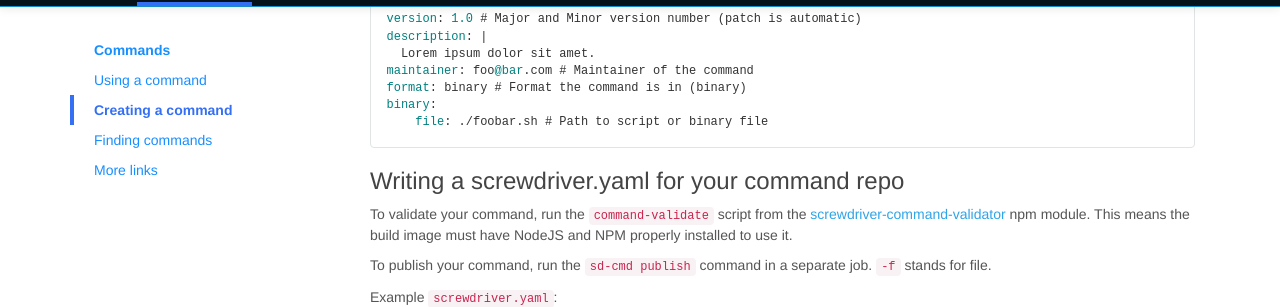
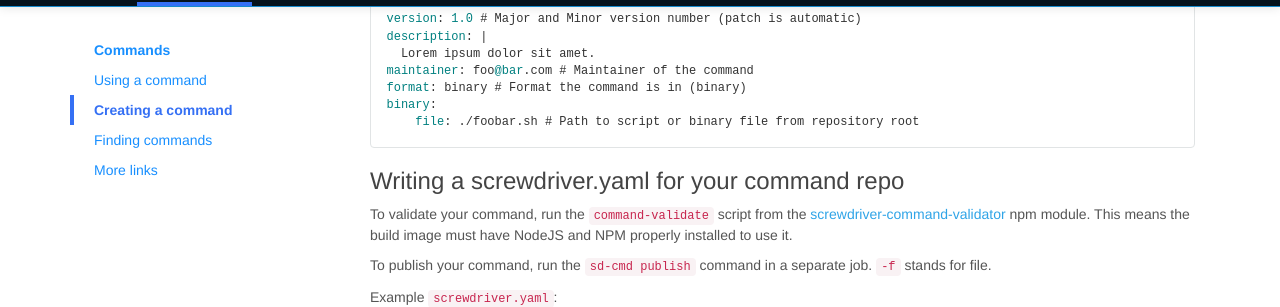
Before and after one commit to screwdriver-cd/guide, a Jekyll site: the page built from docs/user-guide/commands.md, in a window 1280 px wide and 900 px high, scrolled down 981 px. Shown: the part 145-452 px from the top of the window. Built offline with Jekyll 4.4.1, drawn with Linux system fonts in a browser that asks for light colours.

Commit message:
Clarify path to sd-cmd file

````diff
--- a/docs/user-guide/commands.md
+++ b/docs/user-guide/commands.md
@@ -70,7 +70,7 @@ description: |
 maintainer: foo@bar.com # Maintainer of the command
 format: binary # Format the command is in (binary)
 binary:
-    file: ./foobar.sh # Path to script or binary file
+    file: ./foobar.sh # Path to script or binary file from repository root
 ```
 
 ### Writing a screwdriver.yaml for your command repo
````
